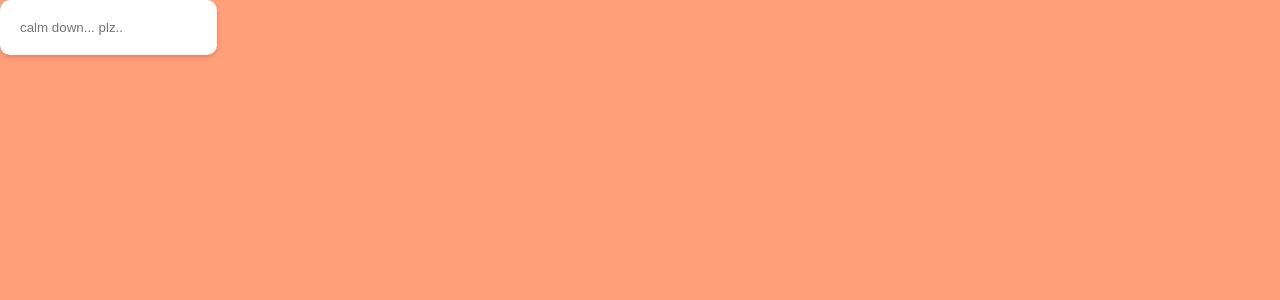
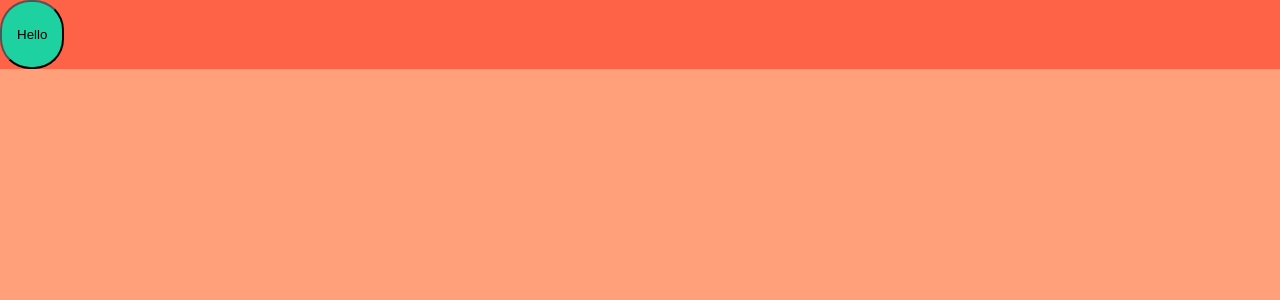
Before and after one commit to kenatman/styled-components, a React (Create React App) app: page / in a window 1280 px wide. Shown: the top 300 px of the page. Built offline with nearby package versions, Linux system fonts and the light colour scheme.

Commit message:
ThemeProvider

```diff
--- a/src/App.js
+++ b/src/App.js
@@ -1,20 +1,9 @@
-import styled, { createGlobalStyle, css } from "styled-components";
+import styled, { createGlobalStyle, ThemeProvider } from "styled-components";
+import theme from "./theme";
 
 const GlobalStyle = createGlobalStyle`
 body{padding:0;
   margin:0;}`;
-
-const awesomeCard = css`
-  box-shadow: 0 4px 6px rgba(50, 50, 93, 0.11), 0 1px 3px rgba(0, 0, 0, 0.08);
-  background-color: white;
-  border-radius: 10px;
-  padding: 20px;
-`;
-
-const Input = styled.input.attrs({ required: true })`
-  border: none;
-  ${awesomeCard}
-`;
 
 const Container = styled.div`
   width: 100%;
@@ -22,12 +11,30 @@ const Container = styled.div`
   background-color: lightSalmon;
 `;
 
+const Card = styled.div`
+  background-color: tomato;
+`;
+
+const Button = styled.button`
+  border-radius: 30px;
+  padding: 25px 15px;
+  background-color: ${(props) => props.theme.successColor};
+`;
+
+const Form = () => (
+  <Card>
+    <Button>Hello</Button>
+  </Card>
+);
+
 function App() {
   return (
-    <Container>
-      <GlobalStyle />
-      <Input placeholder="calm down... plz.." />
-    </Container>
+    <ThemeProvider theme={theme}>
+      <Container>
+        <GlobalStyle />
+        <Form></Form>
+      </Container>
+    </ThemeProvider>
   );
 }
 
--- /dev/null
+++ b/src/theme.js
@@ -0,0 +1,7 @@
+const theme = {
+  mainColor: "#54a0ff",
+  successColor: "#1dd1a1",
+  failureColor: "#ee5253",
+};
+
+export default theme;
```
